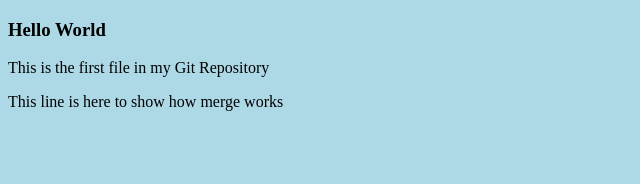
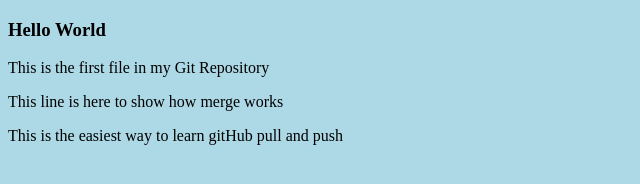
Before and after one commit to Barry-owino/Barry001, a plain HTML site: page index.html in a window 1280 px wide. Shown: the whole page, without its empty margins (0-640 px from the left). Drawn offline with Linux system fonts and the light colour scheme.

Commit message:
Updated index.html

```diff
--- a/index.html
+++ b/index.html
@@ -11,6 +11,7 @@
   <h3>Hello World</h3>
   <p>This is the first file in my Git Repository</p>
   <p>This line is here to show how merge works</p>
+  <P>This is the easiest way to learn gitHub pull and push</P>
 
 </body>
 </html>
```
